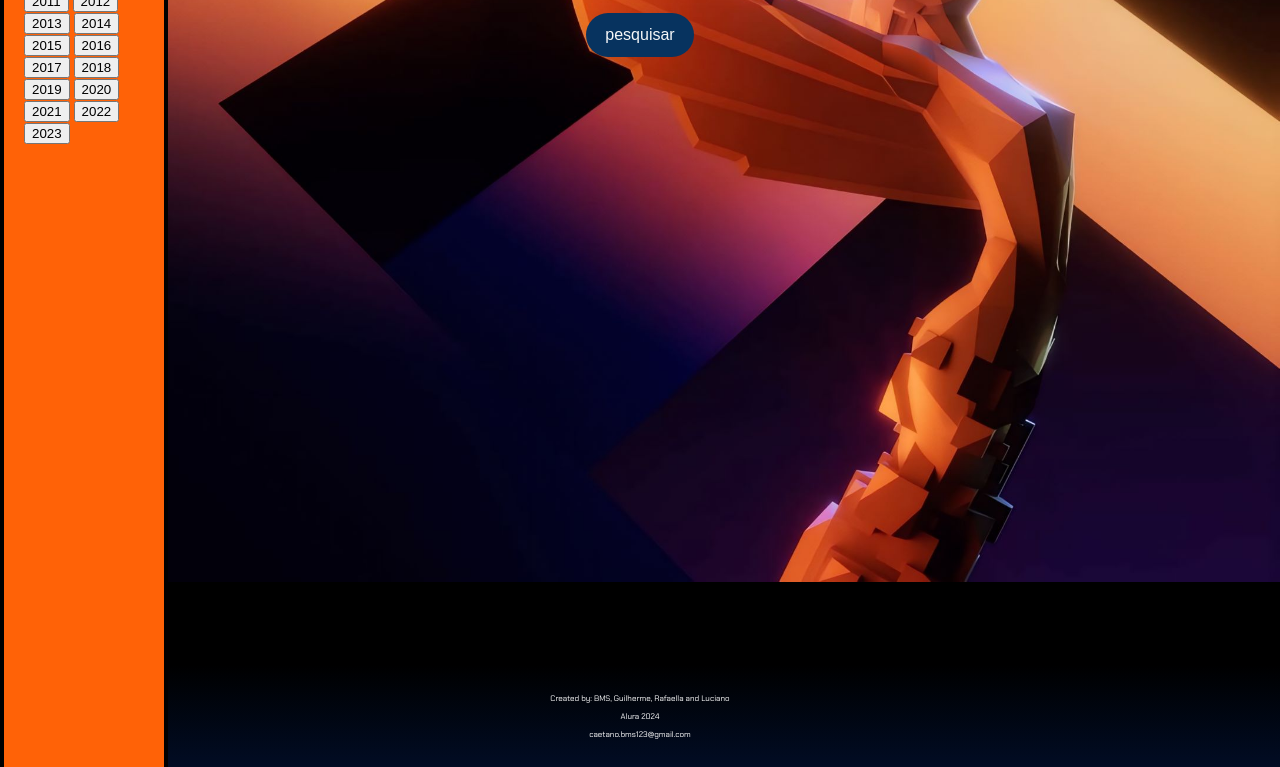
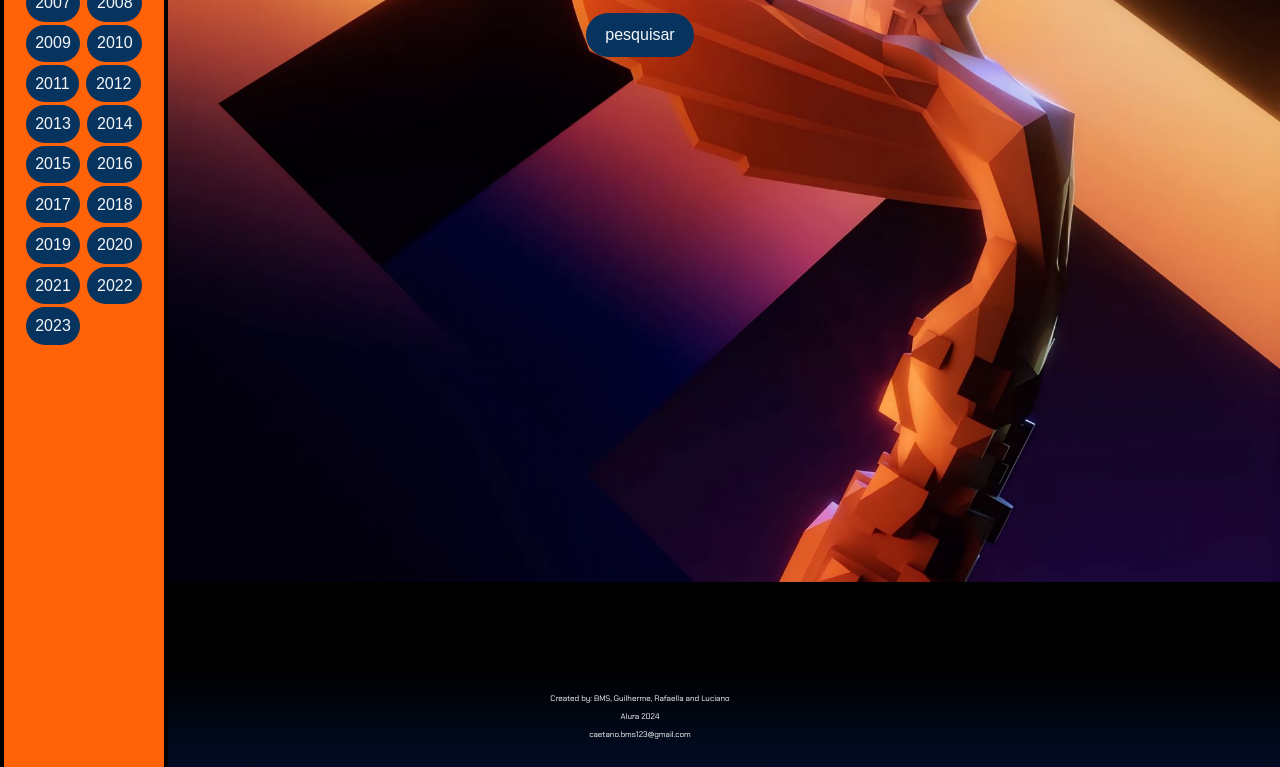
Before and after one commit to iBMSi/WikiAwards, a plain HTML site: page index.html in a window 1280 px wide. Shown: the part 138-905 px from the top of the page. Drawn offline with Linux system fonts and the light colour scheme; files whose address does not match are found by name.

Commit message:
Styles.css

```diff
--- a/Styles.css
+++ b/Styles.css
@@ -211,3 +211,15 @@ footer {
     padding: 10px; /* Adiciona um espaço interno de 10 pixels em todos os lados do link */
     cursor: pointer; /* Muda o cursor para uma mãozinha ao passar o mouse sobre o link, indicando que é clicável */
   }
+
+
+  .ano-botao {
+    padding: 0.6rem 0.6rem; /* Espaçamento interno do botão */
+    border: none; /* Remove a borda padrão */
+    border-radius: 4rem; /* Borda arredondada */
+    background-color: #07335f; /* Cor de fundo do botão */
+    color: #F5F7F8; /* Cor do texto do botão */
+    font-size: 1rem; /* Tamanho da fonte */
+    cursor: pointer; /* Muda o cursor para indicar que é clicável */
+    margin: 0.1rem; /* Adiciona 0.5rem de margem em todos os lados */
+}
```
